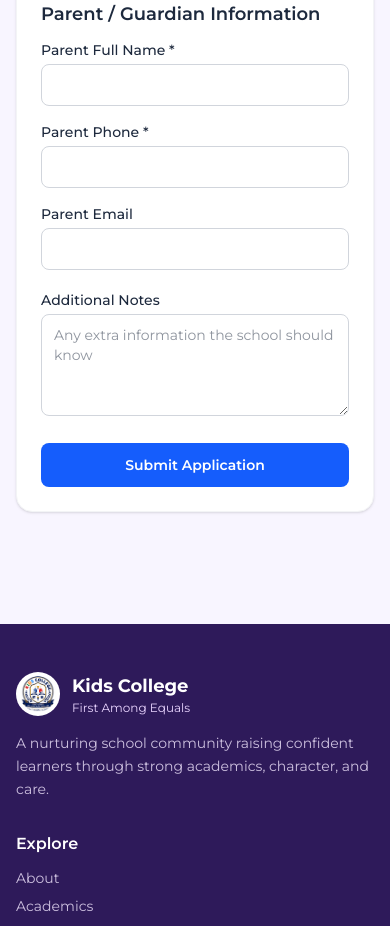
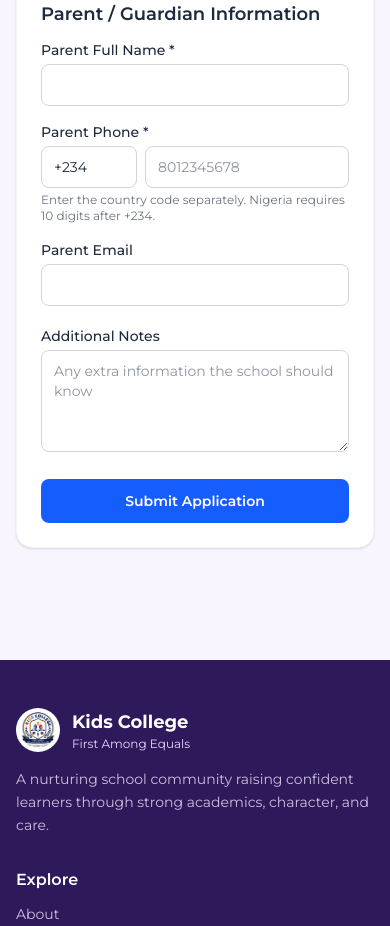
Before and after one commit to kidscollege/web-admin, a Next.js app: page /admissions/apply in a window 390 px wide. Shown: the part 980-1906 px from the top of the page. Built offline with nearby package versions, Linux system fonts and the light colour scheme; no server answers.

Commit message:
added phone style

```diff
--- a/app/(public)/admissions/apply/page.tsx
+++ b/app/(public)/admissions/apply/page.tsx
@@ -17,6 +17,7 @@ export default function ApplyPage() {
     dateOfBirth: "",
     applyingClass: "Nursery",
     parentName: "",
+    countryCode: "+234",
     parentPhone: "",
     parentEmail: "",
     notes: "",
@@ -28,6 +29,33 @@ export default function ApplyPage() {
     setError("");
     setSuccess(null);
 
+    const countryCode = form.countryCode.trim();
+    const subscriberNumber = form.parentPhone.trim();
+
+    if (!/^\+\d{1,3}$/.test(countryCode)) {
+      setError("Enter a valid country code, for example +234.");
+      setSubmitting(false);
+      return;
+    }
+
+    if (!/^\d+$/.test(subscriberNumber)) {
+      setError("Phone number must contain digits only.");
+      setSubmitting(false);
+      return;
+    }
+
+    if (countryCode === "+234" && subscriberNumber.length !== 10) {
+      setError("Nigerian phone numbers must contain exactly 10 digits after +234.");
+      setSubmitting(false);
+      return;
+    }
+
+    if (subscriberNumber.length < 7 || subscriberNumber.length > 14) {
+      setError("Enter a valid phone number with 7 to 14 digits after the country code.");
+      setSubmitting(false);
+      return;
+    }
+
     try {
       const res = await api.post("/admissions/applications", {
         firstName: form.firstName,
@@ -37,7 +65,7 @@ export default function ApplyPage() {
         dateOfBirth: form.dateOfBirth || undefined,
         applyingClass: form.applyingClass,
         parentName: form.parentName || undefined,
-        parentPhone: form.parentPhone || undefined,
+        parentPhone: `${countryCode}${subscriberNumber}`,
         parentEmail: form.parentEmail || undefined,
         notes: form.notes || undefined,
       });
@@ -51,6 +79,7 @@ export default function ApplyPage() {
         dateOfBirth: "",
         applyingClass: "Nursery",
         parentName: "",
+        countryCode: "+234",
         parentPhone: "",
         parentEmail: "",
         notes: "",
@@ -265,18 +294,45 @@ export default function ApplyPage() {
                   </div>
 
                   <div className="grid grid-cols-1 sm:grid-cols-2 gap-4">
-                    <div>
+                    <div className="sm:col-span-2">
                       <label className="block text-sm font-medium mb-1">
                         Parent Phone *
                       </label>
+                      <div className="grid grid-cols-[minmax(96px,0.35fr)_1fr] gap-2">
+                        <input
+                          required
+                          value={form.countryCode}
+                          onChange={(e) =>
+                            setForm({
+                              ...form,
+                              countryCode: e.target.value.replace(/[^+\d]/g, "").slice(0, 4),
+                            })
+                          }
+                          inputMode="tel"
+                          maxLength={4}
+                          placeholder="+234"
+                          aria-label="Country code"
+                          className="w-full border border-gray-300 rounded-lg px-3 py-2.5 text-sm focus:outline-none focus:ring-2 focus:ring-blue-500"
+                        />
                         <input
                           required
                           value={form.parentPhone}
                           onChange={(e) =>
-                          setForm({ ...form, parentPhone: e.target.value })
+                            setForm({
+                              ...form,
+                              parentPhone: e.target.value.replace(/\D/g, "").slice(0, 14),
+                            })
                           }
+                          inputMode="numeric"
+                          maxLength={14}
+                          placeholder="8012345678"
+                          aria-label="Phone number without country code"
                           className="w-full border border-gray-300 rounded-lg px-3 py-2.5 text-sm focus:outline-none focus:ring-2 focus:ring-blue-500"
                         />
+                      </div>
+                      <p className="mt-1 text-xs text-gray-500">
+                        Enter the country code separately. Nigeria requires 10 digits after +234.
+                      </p>
                     </div>
                     <div>
                       <label className="block text-sm font-medium mb-1">
```
Lines whose indentation alone changed are shown as unchanged.
